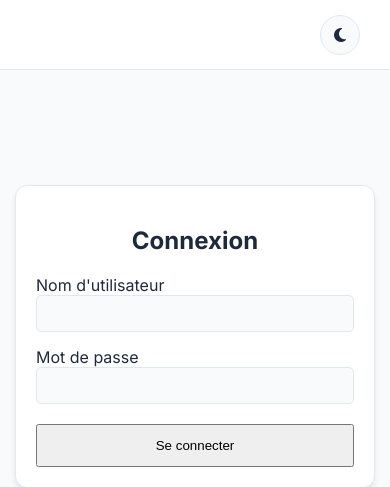
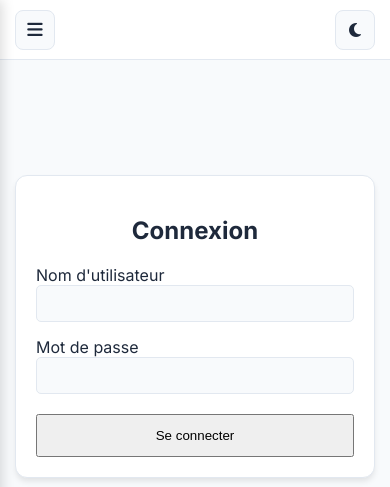
Before and after one commit to makankeith/web_ecole, a Django app: page /accounts/login/ in a window 390 px wide. Shown: the top 487 px of the page. Run offline with Django 5.2, Linux system fonts and the light colour scheme.

Commit message:
ajout de bouton de side bar

```diff
--- a/ECOLE/templates/base.html
+++ b/ECOLE/templates/base.html
@@ -112,6 +139,33 @@
             z-index: 900;
         }
 
+        .navbar-left {
+            display: flex;
+            align-items: center;
+            gap: 15px;
+        }
+
+        /* Bouton hamburger - caché par défaut sur desktop */
+        .hamburger-btn {
+            display: none;
+            cursor: pointer;
+            width: 40px;
+            height: 40px;
+            border-radius: 8px;
+            align-items: center;
+            justify-content: center;
+            background-color: var(--bg-body);
+            border: 1px solid var(--border-color);
+            color: var(--text-main);
+            font-size: 1.1em;
+            transition: all 0.2s ease;
+        }
+
+        .hamburger-btn:hover {
+            background-color: rgba(37, 99, 235, 0.1);
+            color: var(--primary);
+        }
+
         .content-container {
             padding: 30px;
             max-width: 1200px;
@@ -132,34 +186,84 @@
             cursor: pointer;
             width: 40px;
             height: 40px;
-            border-radius: 50%;
+            border-radius: 8px;
             display: flex;
             align-items: center;
             justify-content: center;
             background-color: var(--bg-body);
             border: 1px solid var(--border-color);
             color: var(--text-main);
+            transition: all 0.2s ease;
+            flex-shrink: 0;
         }
 
-        /* --- RESPONSIVE / MEDIA QUERIES --- */
+        .theme-toggle:hover {
+            background-color: rgba(37, 99, 235, 0.1);
+            color: var(--primary);
+        }
+
+        /* --- RESPONSIVE --- */
         @media (max-width: 992px) {
             .sidebar {
                 width: 70px;
             }
-            .sidebar-header span, .menu-item span {
+            .sidebar-header span,
+            .menu-item span {
                 display: none;
+            }
+            .menu-item {
+                justify-content: center;
+                padding: 14px 0;
+            }
+            .menu-item:hover {
+                padding-left: 0;
             }
             .main-wrapper {
                 margin-left: 70px;
             }
         }
 
-        @media (max-width: 576px) {
+        /* À partir de 768px : hamburger + sidebar en tiroir */
+        @media (max-width: 768px) {
+            .hamburger-btn {
+                display: flex;
+            }
             .sidebar {
-                display: none; /* Cache la sidebar sur mobile */
+                width: var(--sidebar-width);
+                transform: translateX(-100%);
+                transition: transform 0.3s ease;
+                box-shadow: 2px 0 12px rgba(0, 0, 0, 0.15);
+            }
+            .sidebar.active {
+                transform: translateX(0);
+            }
+            /* Remettre le texte visible dans la sidebar ouverte */
+            .sidebar-header span,
+            .menu-item span {
+                display: inline;
+            }
+            .menu-item {
+                justify-content: flex-start;
+                padding: 14px 25px;
+            }
+            .menu-item:hover {
+                padding-left: 30px;
             }
             .main-wrapper {
                 margin-left: 0;
+            }
+            .top-navbar {
+                padding: 0 20px;
+            }
+            .content-container {
+                padding: 20px;
+            }
+        }
+
+        @media (max-width: 576px) {
+            .top-navbar {
+                padding: 0 15px;
+                height: 60px;
             }
             .content-container {
                 padding: 15px;
@@ -190,28 +297,23 @@
                     <i class="fas fa-wallet"></i> <span>Finances</span>
                 </a>
                 <a href="{% url 'liste_depenses' ecole_id=ecole.id %}" class="menu-item">
-                    <i class="fas fa-chart-pie"></i> depenses
+                    <i class="fas fa-chart-pie"></i> <span>Dépenses</span>
                 </a>
                 <a href="{% url 'NOTE:liste_notes_groupes' ecole_id=ecole.id%}" class="menu-item">
-                    <i class="fas fa-file-signature"></i><span>Notes</span>
+                    <i class="fas fa-file-signature"></i> <span>Notes</span>
                 </a>
-                <a href="{% url 'NOTE:liste_matieres' ecole_id=ecole.id %}" class="menu-item {% if 'liste-matieres' in request.path %}active{% endif %}" >
-                    <i class="fas fa-layer-group"></i><span>Matières</span>
-
+                <a href="{% url 'NOTE:liste_matieres' ecole_id=ecole.id %}" class="menu-item {% if 'liste-matieres' in request.path %}active{% endif %}">
+                    <i class="fas fa-layer-group"></i> <span>Matières</span>
                 </a>
-                <a href="{% url 'NOTE:choix_bulletin' ecole.id %}" class="menu-item" >
-                    <i class="fas fa-file-invoice"></i> Gérer les Bulletins
+                <a href="{% url 'NOTE:choix_bulletin' ecole.id %}" class="menu-item">
+                    <i class="fas fa-file-invoice"></i> <span>Gérer les Bulletins</span>
                 </a>
-                <a href="{% url 'gestion_passation_masse' ecole.id %}"
-                   class="menu-item">
-                    <i class="fas fa-random" ></i>
-                        <span>Passation de classe</span>
+                <a href="{% url 'gestion_passation_masse' ecole.id %}" class="menu-item">
+                    <i class="fas fa-random"></i> <span>Passation de classe</span>
                 </a>
                 <a href="{% url 'gestion_annees_scolaires' ecole.id %}" class="menu-item">
-                    <i class="fas fa-calendar-alt"></i> Changer d'année
+                    <i class="fas fa-calendar-alt"></i> <span>Changer d'année</span>
                 </a>
-
-
             {% else %}
                 <a href="/" class="menu-item">
                     <i class="fas fa-th-large"></i> <span>Mes Écoles</span>
@@ -225,8 +327,13 @@
 
     <div class="main-wrapper">
         <header class="top-navbar">
+            <div class="navbar-left">
+                <button class="hamburger-btn" onclick="toggleSidebar()">
+                    <i class="fas fa-bars"></i>
+                </button>
                 <div class="user-info">
                     <strong>{{ request.user.username }}</strong>
+                </div>
             </div>
             <div class="theme-toggle" onclick="toggleTheme()">
                 <i class="fas fa-moon" id="theme-icon"></i>
@@ -240,7 +347,38 @@
     </div>
 
     <script>
-        // Fonction pour changer le thème et le sauvegarder
+        function toggleSidebar() {
+            const sidebar = document.getElementById('sidebar');
+            const overlay = document.getElementById('sidebarOverlay');
+            sidebar.classList.toggle('active');
+            overlay.classList.toggle('active');
+        }
+
+        // Fermer au clic sur l'overlay
+        document.getElementById('sidebarOverlay').addEventListener('click', function () {
+            document.getElementById('sidebar').classList.remove('active');
+            this.classList.remove('active');
+        });
+
+        // Fermer automatiquement après clic sur un lien (mobile)
+        document.querySelectorAll('.menu-item').forEach(link => {
+            link.addEventListener('click', function () {
+                if (window.innerWidth <= 768) {
+                    document.getElementById('sidebar').classList.remove('active');
+                    document.getElementById('sidebarOverlay').classList.remove('active');
+                }
+            });
+        });
+
+        // Fermer si on redimensionne au-delà de 768px
+        window.addEventListener('resize', function () {
+            if (window.innerWidth > 768) {
+                document.getElementById('sidebar').classList.remove('active');
+                document.getElementById('sidebarOverlay').classList.remove('active');
+            }
+        });
+
+        // Toggle thème
         function toggleTheme() {
             const body = document.body;
             const icon = document.getElementById('theme-icon');
```
Also changed, not shown: other parts of ECOLE/templates/base.html (+39 -9 lines). Lines whose indentation alone changed are shown as unchanged.
